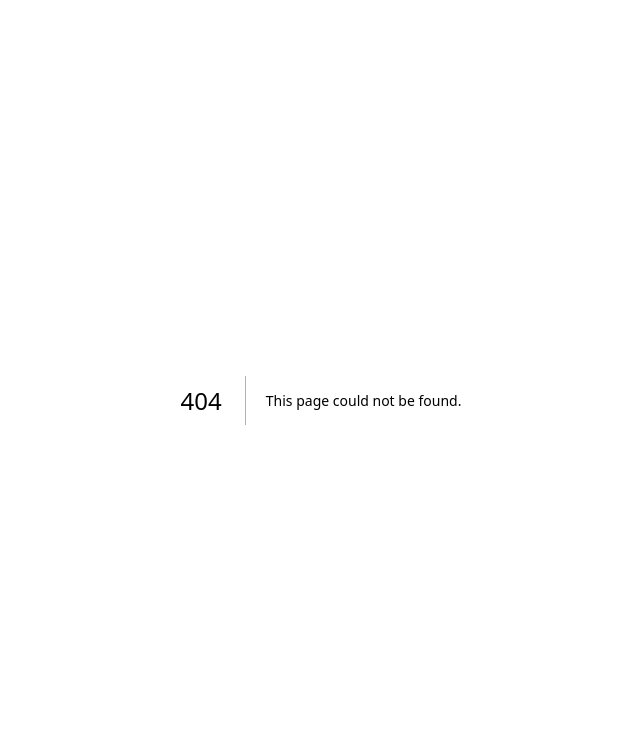
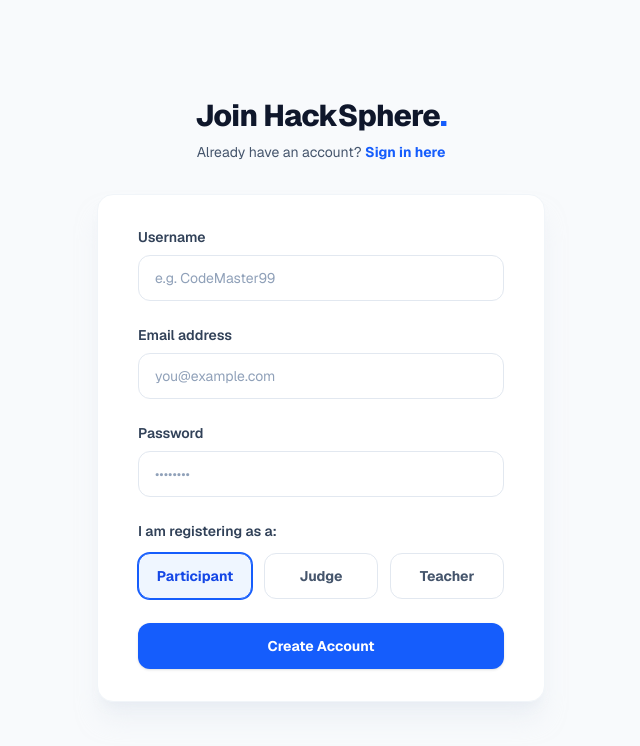
Before and after one commit to nadeera-se22018/hacksphere-platform, a Next.js app in the folder frontend/: page /register in a window 1280 px wide. Before the commit this address had no page. Shown: the top 746 px of the page, without its empty margins (319-959 px from the left). Built offline with nearby package versions, Linux system fonts and the light colour scheme.

Commit message:
feat: Design register page.

```diff
--- /dev/null
+++ b/frontend/app/register/page.tsx
@@ -0,0 +1,162 @@
+"use client";
+
+import { useState } from "react";
+import Link from "next/link";
+import { useRouter } from "next/navigation";
+import toast from "react-hot-toast";
+import { useAuth } from "../../context/AuthContext";
+
+export default function RegisterPage() {
+  const [username, setUsername] = useState("");
+  const [email, setEmail] = useState("");
+  const [password, setPassword] = useState("");
+  const [role, setRole] = useState("Participant");
+  const [loading, setLoading] = useState(false);
+
+  const router = useRouter();
+  const { login } = useAuth();
+
+  const handleRegister = async (e: React.FormEvent) => {
+    e.preventDefault();
+    setLoading(true);
+
+    try {
+      const response = await fetch(`${process.env.NEXT_PUBLIC_AUTH_SERVICE_URL}/register`, {
+        method: "POST",
+        headers: {
+          "Content-Type": "application/json",
+        },
+        body: JSON.stringify({
+          username,
+          email,
+          password,
+          role: role.toLowerCase()
+        }),
+      });
+
+      const data = await response.json();
+
+      if (response.ok) {
+        toast.success("Account created successfully! Welcome to HackSphere.");
+
+        if (data.token && data.data) {
+          login(data.data, data.token);
+          router.push("/dashboard");
+        } else {
+          router.push("/login");
+        }
+      } else {
+        toast.error(data.message || "Registration failed. Please try again.");
+      }
+    } catch (error) {
+      console.error("Registration error:", error);
+      toast.error("Network error. Make sure your Auth Service is running.");
+    } finally {
+      setLoading(false);
+    }
+  };
+
+  return (
+    <div className="min-h-screen bg-slate-50 flex flex-col justify-center py-12 sm:px-6 lg:px-8 font-sans">
+      <div className="sm:mx-auto sm:w-full sm:max-w-md text-center">
+        <h2 className="text-3xl font-extrabold text-slate-900 tracking-tight">
+          Join HackSphere<span className="text-blue-600">.</span>
+        </h2>
+        <p className="mt-2 text-sm text-slate-600">
+          Already have an account?{" "}
+          <Link href="/login" className="font-bold text-blue-600 hover:text-blue-500 transition-colors">
+            Sign in here
+          </Link>
+        </p>
+      </div>
+
+      <div className="mt-8 sm:mx-auto sm:w-full sm:max-w-md">
+        <div className="bg-white py-8 px-4 shadow-xl shadow-slate-200/50 sm:rounded-2xl sm:px-10 border border-slate-100">
+          <form className="space-y-6" onSubmit={handleRegister}>
+
+            <div>
+              <label htmlFor="username" className="block text-sm font-semibold text-slate-700">Username</label>
+              <div className="mt-2">
+                <input
+                  id="username"
+                  type="text"
+                  required
+                  value={username}
+                  onChange={(e) => setUsername(e.target.value)}
+                  className="block w-full appearance-none rounded-xl border border-slate-200 px-4 py-3 placeholder-slate-400 focus:border-blue-500 focus:outline-none focus:ring-blue-500 sm:text-sm transition-colors"
+                  placeholder="e.g. CodeMaster99"
+                />
+              </div>
+            </div>
+
+            <div>
+              <label htmlFor="email" className="block text-sm font-semibold text-slate-700">Email address</label>
+              <div className="mt-2">
+                <input
+                  id="email"
+                  type="email"
+                  required
+                  value={email}
+                  onChange={(e) => setEmail(e.target.value)}
+                  className="block w-full appearance-none rounded-xl border border-slate-200 px-4 py-3 placeholder-slate-400 focus:border-blue-500 focus:outline-none focus:ring-blue-500 sm:text-sm transition-colors"
+                  placeholder="you@example.com"
+                />
+              </div>
+            </div>
+
+            <div>
+              <label htmlFor="password" className="block text-sm font-semibold text-slate-700">Password</label>
+              <div className="mt-2">
+                <input
+                  id="password"
+                  type="password"
+                  required
+                  value={password}
+                  onChange={(e) => setPassword(e.target.value)}
+                  className="block w-full appearance-none rounded-xl border border-slate-200 px-4 py-3 placeholder-slate-400 focus:border-blue-500 focus:outline-none focus:ring-blue-500 sm:text-sm transition-colors"
+                  placeholder="••••••••"
+                />
+              </div>
+            </div>
+
+            <div>
+              <label className="block text-sm font-semibold text-slate-700 mb-3">I am registering as a:</label>
+              <div className="grid grid-cols-3 gap-3">
+                {["Participant", "Judge", "Teacher"].map((r) => (
+                  <div
+                    key={r}
+                    onClick={() => setRole(r)}
+                    className={`cursor-pointer rounded-xl border p-3 text-center transition-all ${
+                      role === r
+                        ? "border-blue-600 bg-blue-50 text-blue-700 ring-1 ring-blue-600"
+                        : "border-slate-200 bg-white text-slate-600 hover:border-slate-300 hover:bg-slate-50"
+                    }`}
+                  >
+                    <span className="block text-sm font-bold">{r}</span>
+                  </div>
+                ))}
+              </div>
+            </div>
+
+            <div>
+              <button
+                type="submit"
+                disabled={loading}
+                className="flex w-full justify-center rounded-xl border border-transparent bg-blue-600 py-3 px-4 text-sm font-bold text-white shadow-sm hover:bg-blue-500 focus:outline-none focus:ring-2 focus:ring-blue-600 focus:ring-offset-2 disabled:bg-blue-300 disabled:cursor-not-allowed transition-all"
+              >
+                {loading ? (
+                  <svg className="animate-spin -ml-1 mr-3 h-5 w-5 text-white" fill="none" viewBox="0 0 24 24">
+                    <circle className="opacity-25" cx="12" cy="12" r="10" stroke="currentColor" strokeWidth="4"></circle>
+                    <path className="opacity-75" fill="currentColor" d="M4 12a8 8 0 018-8V0C5.373 0 0 5.373 0 12h4zm2 5.291A7.962 7.962 0 014 12H0c0 3.042 1.135 5.824 3 7.938l3-2.647z"></path>
+                  </svg>
+                ) : (
+                  "Create Account"
+                )}
+              </button>
+            </div>
+          </form>
+        </div>
+      </div>
+    </div>
+  );
+}
```
